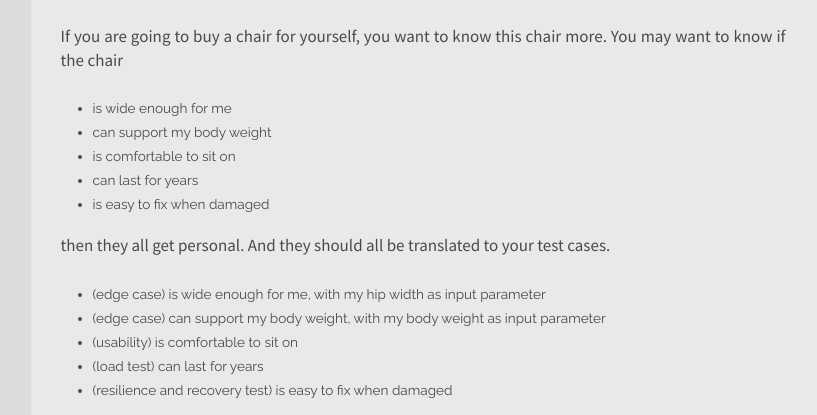
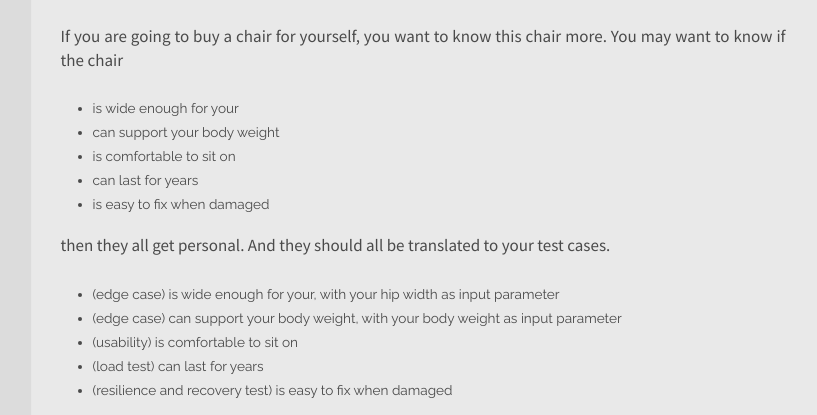
Before and after one commit to jasition/jasition.github.io, a Jekyll site: the page built from _posts/2018-11-01-tests-for-conceptualisation.md, in a window 1280 px wide. Shown: the part 1663-2078 px from the top of the page, without its empty margins (327-1144 px from the left). Built offline with Jekyll 4.4.1, drawn with Linux system fonts in a browser that asks for light colours.

Commit message:
My first blog

```diff
--- a/_posts/2018-11-01-tests-for-conceptualisation.md
+++ b/_posts/2018-11-01-tests-for-conceptualisation.md
@@ -56,16 +56,16 @@ Now you should understand why a test method name like *testThisMethod* means abs
 
 If you are going to buy a chair for yourself, you want to know this chair more. You may want to know if the chair
 
-* is wide enough for me
-* can support my body weight
+* is wide enough for your
+* can support your body weight
 * is comfortable to sit on
 * can last for years
 * is easy to fix when damaged
 
 then they all get personal. And they should all be translated to your test cases.
 
-* (edge case) is wide enough for me, with my hip width as input parameter
-* (edge case) can support my body weight, with my body weight as input parameter
+* (edge case) is wide enough for your, with your hip width as input parameter
+* (edge case) can support your body weight, with your body weight as input parameter
 * (usability) is comfortable to sit on
 * (load test) can last for years
 * (resilience and recovery test) is easy to fix when damaged
```
